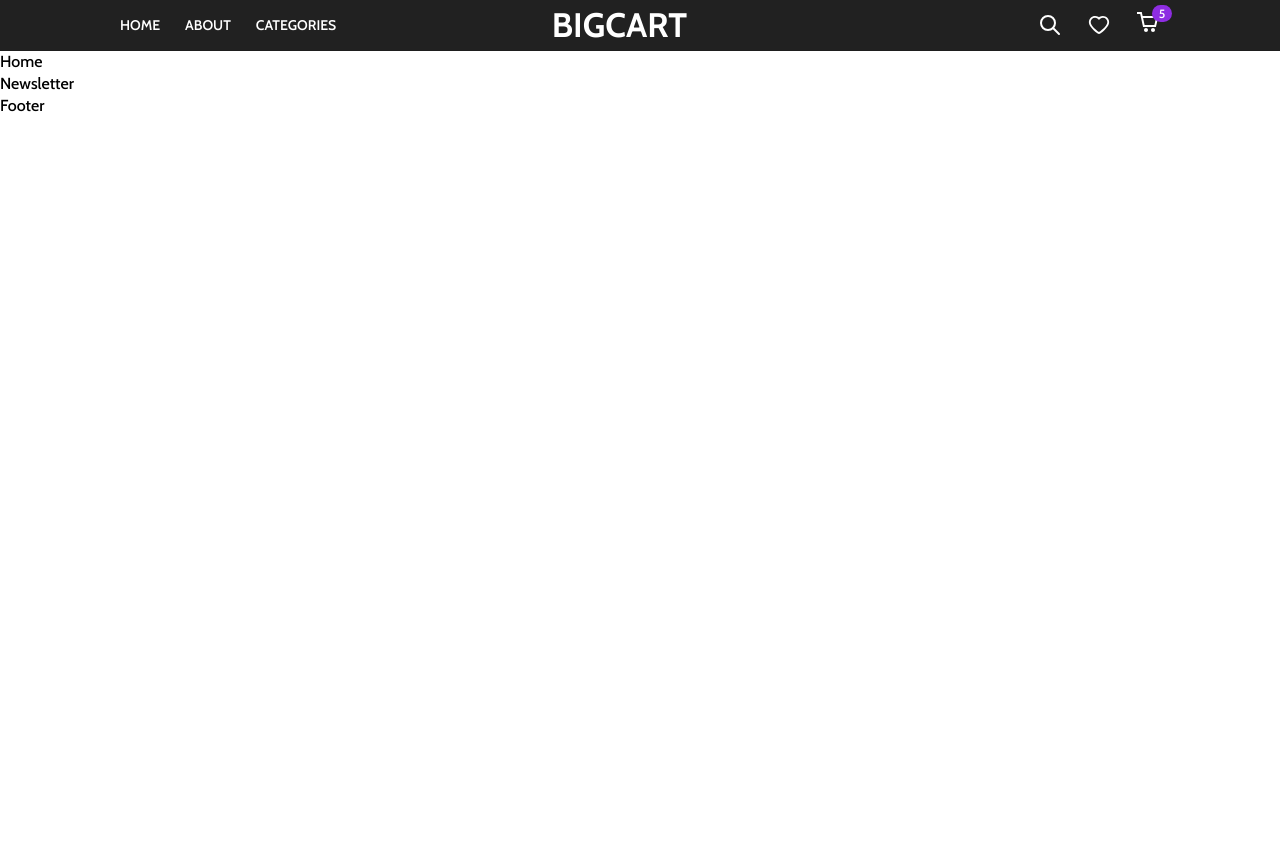
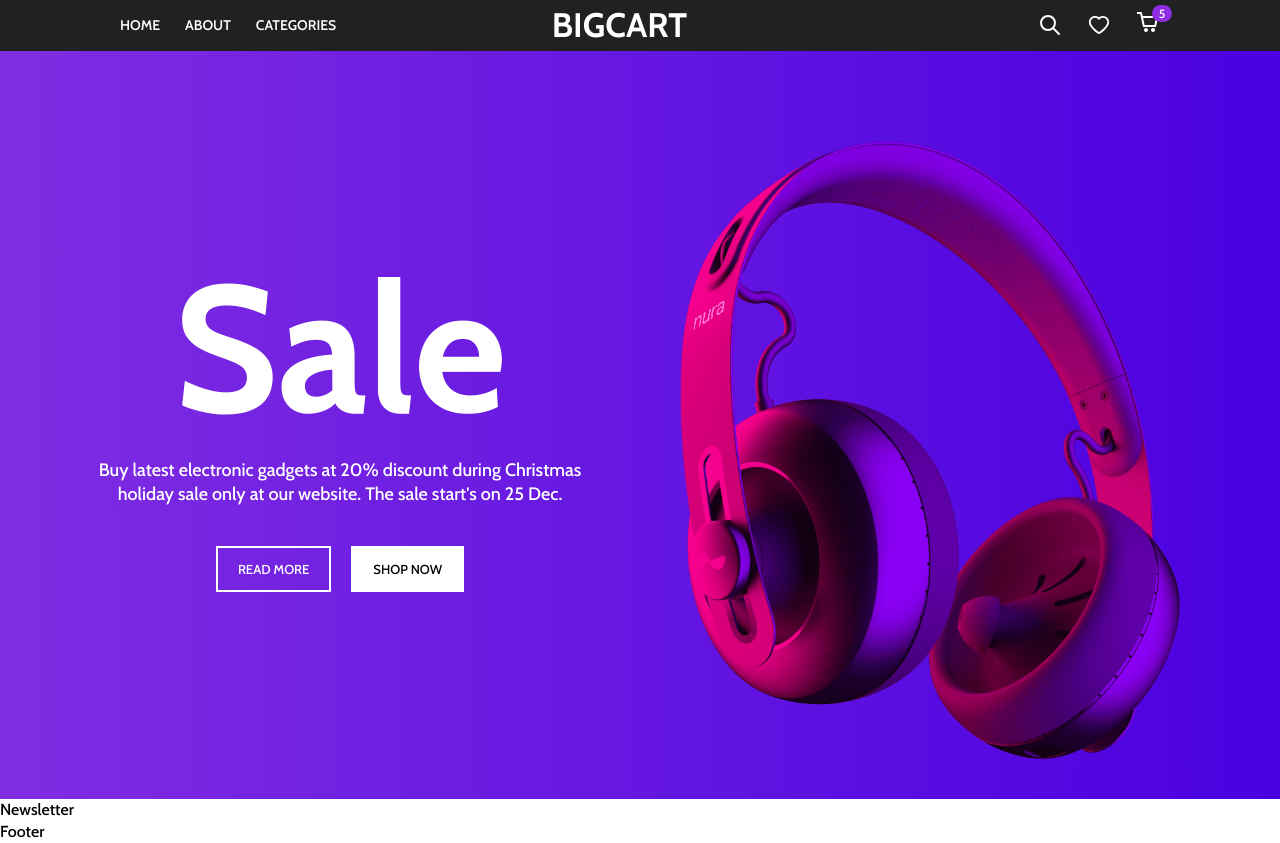
Before and after one commit to msaini0r/Bigcart, a React (Create React App) app in the folder client/: page / in a window 1280 px wide. Before the commit the page ends 800 px from the top, so only its background shows below. Built offline with nearby package versions, Linux system fonts and the light colour scheme.

Commit message:
Banner Component Completed.

```diff
--- a/client/src/components/Home/Banner/Banner.jsx
+++ b/client/src/components/Home/Banner/Banner.jsx
@@ -1,6 +1,24 @@
 import "./Banner.scss";
+import BannerImg from "../../../assets/banner-img.png";
 const Banner = () => {
-    return <div>Banner</div>;
+  return (
+    <div className="hero-banner">
+      <div className="content">
+        <div className="text-content">
+          <h1>Sale</h1>
+          <p>
+            Buy latest electronic gadgets at 20% discount during Christmas
+            holiday sale only at our website. The sale start's on 25 Dec.
+          </p>
+          <div className="ctas">
+            <div className="banner-cta">Read More</div>
+            <div className="banner-cta v2">Shop Now</div>
+          </div>
+        </div>
+        <img className="banner-img" src={BannerImg} alt="" />
+      </div>
+    </div>
+  );
 };
 
 export default Banner;
--- a/client/src/components/Home/Banner/Banner.scss
+++ b/client/src/components/Home/Banner/Banner.scss
@@ -1 +1,99 @@
 @import "../../../css-config/mixins.scss";
+
+.hero-banner {
+  padding: 40px 0;
+  position: relative;
+  background-image: linear-gradient(to right, #802de2, #4a00e0);
+  @include md {
+    height: calc(100vh - 80x);
+  }
+  .content {
+    height: 100%;
+    display: flex;
+    justify-content: flex-end;
+    align-items: center;
+    flex-direction: column-reverse;
+    max-width: calc(100% - 20px);
+    margin: 0 auto;
+    position: relative;
+    @include md {
+      flex-direction: row;
+      max-width: 1200px;
+    }
+    .banner-img {
+      position: relative;
+      z-index: 9;
+      width: 200px;
+      margin-bottom: 20px;
+      @include md {
+        width: 500px;
+        margin-right: 60px;
+        margin-top: 50px;
+        margin-bottom: 0;
+      }
+      @include xxl {
+        width: 600px;
+        margin-right: 0;
+        margin-top: 0;
+      }
+    }
+    .text-content {
+      color: white;
+      text-align: center;
+      display: flex;
+      flex-direction: column;
+      align-items: center;
+      @include md {
+        position: absolute;
+        left: 50px;
+        top: 50%;
+        transform: translateY(-50%);
+      }
+      @include xxl {
+        left: 0;
+      }
+      h1 {
+        font-size: 80px;
+        font-weight: 700;
+        line-height: 1;
+        margin-bottom: 20px;
+        @include md {
+          font-size: 180px;
+        }
+      }
+      p {
+        max-width: 300px;
+        font-size: 15px;
+        line-height: 20px;
+        margin-bottom: 20px;
+        @include md {
+          max-width: 500px;
+          font-size: 18px;
+          line-height: 24px;
+          margin-bottom: 40px;
+        }
+      }
+      .ctas {
+        display: flex;
+        justify-content: center;
+        gap: 20px;
+        .banner-cta {
+          text-transform: uppercase;
+          font-size: 13px;
+          font-weight: 500;
+          //   width: fit-content;
+          border: 2px solid white;
+          padding: 10px 20px;
+          cursor: pointer;
+          &.v2 {
+            background-color: white;
+            color: black;
+          }
+          &:hover {
+            opacity: 0.6;
+          }
+        }
+      }
+    }
+  }
+}
--- a/client/src/components/Home/Home.jsx
+++ b/client/src/components/Home/Home.jsx
@@ -1,6 +1,11 @@
 import "./Home.scss";
+import Banner from "./Banner/Banner";
 const Home = () => {
-    return <div className="home">Home</div>;
+  return (
+    <div className="home">
+      <Banner />
+    </div>
+  );
 };
 
 export default Home;
```
